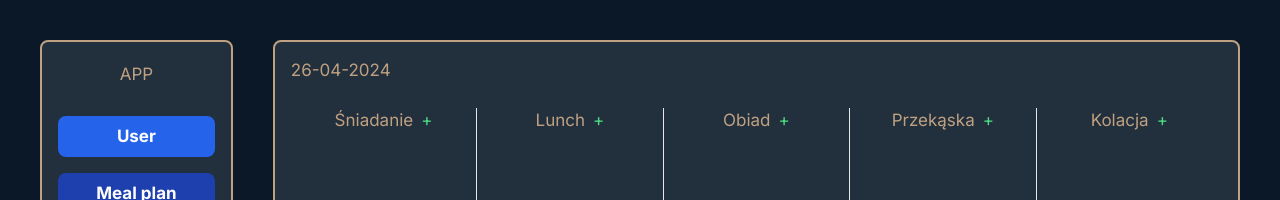
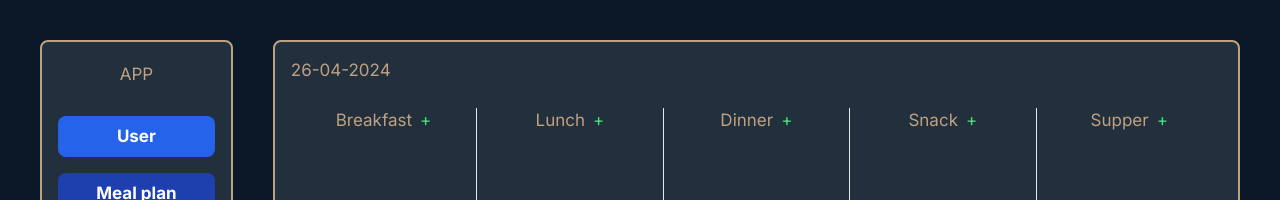
Before and after one commit to Matthev00/HealltTrack, a Next.js app in the folder frontend/: page /meal_plan in a window 1280 px wide. Shown: the top 200 px of the page. Built offline with nearby package versions, Linux system fonts and the light colour scheme.

Commit message:
Change meal names to English

```diff
--- a/frontend/app/meal_plan/page.tsx
+++ b/frontend/app/meal_plan/page.tsx
@@ -21,10 +21,10 @@ export default function MealPlan() {
 
     <div className="flex w-full h-[95%]  justify-center pt-6">
       <div className="flex-1 border-r text-center">
-        <span className="">Śniadanie</span>
+        <span className="">Breakfast</span>
         <button
           onClick={() => {
-            choosingFoodHandler("Śniadanie");
+            choosingFoodHandler("Breakfast");
           }}
           className="ml-2 text-green-400">+</button>
       </div>
@@ -37,26 +37,26 @@ export default function MealPlan() {
           className="ml-2 text-green-400">+</button>
       </div>
       <div className="flex-1 border-r text-center">
-        <span className="">Obiad</span>
+        <span className="">Dinner</span>
         <button
           onClick={() => {
-            choosingFoodHandler("Obiad");
+            choosingFoodHandler("Dinner");
           }}
           className="ml-2 text-green-400">+</button>
       </div>
       <div className="flex-1 border-r text-center">
-        <span className="">Przekąska</span>
+        <span className="">Snack</span>
         <button
           onClick={() => {
-            choosingFoodHandler("Przekąska");
+            choosingFoodHandler("Snack");
           }}
           className="ml-2 text-green-400">+</button>
       </div>
       <div className="flex-1 text-center">
-        <span className="">Kolacja</span>
+        <span className="">Supper</span>
         <button
           onClick={() => {
-            choosingFoodHandler("Kolacja");
+            choosingFoodHandler("Supper");
           }}
           className="ml-2 text-green-400">+</button>
       </div>
```
